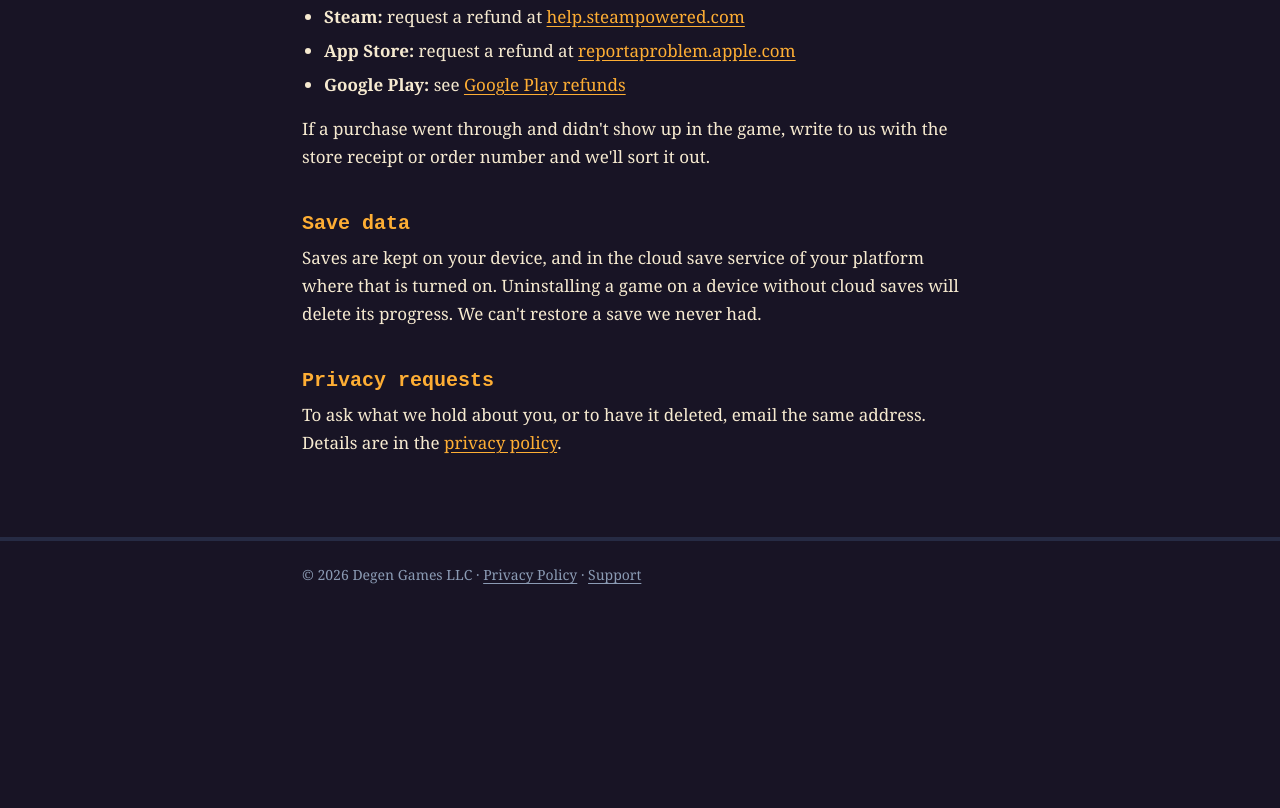
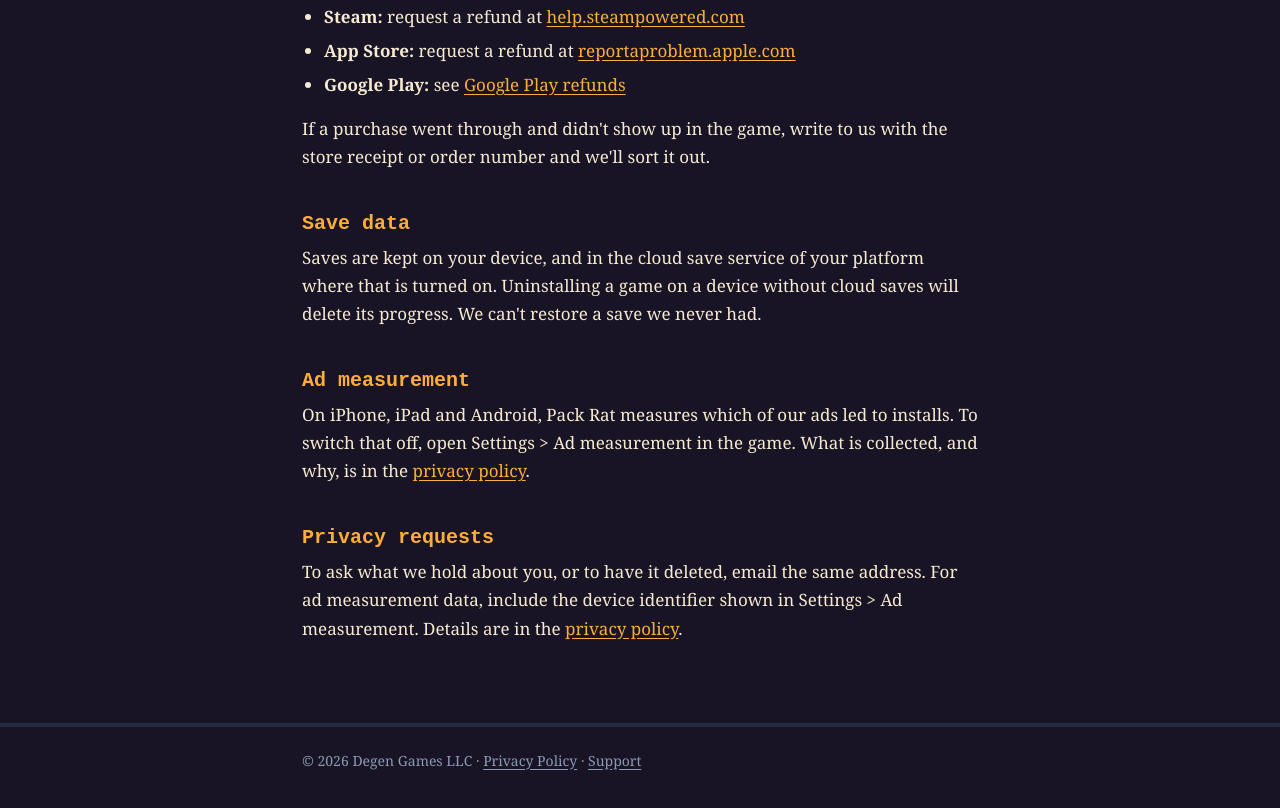
Before and after one commit to alex-castlist/degen-games-site, a plain HTML site: page support/index.html in a window 1280 px wide. Shown: the part 648-1456 px from the top of the page. Before the commit the page ends 1274 px from the top, so only its background shows below. Drawn offline with Linux system fonts and the light colour scheme.

Commit message:
Support page: how to turn off ad measurement

```diff
--- a/support/index.html
+++ b/support/index.html
@@ -45,8 +45,11 @@
   <h2>Save data</h2>
   <p>Saves are kept on your device, and in the cloud save service of your platform where that is turned on. Uninstalling a game on a device without cloud saves will delete its progress. We can't restore a save we never had.</p>
 
+  <h2>Ad measurement</h2>
+  <p>On iPhone, iPad and Android, Pack Rat measures which of our ads led to installs. To switch that off, open Settings &gt; Ad measurement in the game. What is collected, and why, is in the <a href="/privacy/#ad-measurement">privacy policy</a>.</p>
+
   <h2>Privacy requests</h2>
-  <p>To ask what we hold about you, or to have it deleted, email the same address. Details are in the <a href="/privacy/">privacy policy</a>.</p>
+  <p>To ask what we hold about you, or to have it deleted, email the same address. For ad measurement data, include the device identifier shown in Settings &gt; Ad measurement. Details are in the <a href="/privacy/">privacy policy</a>.</p>
 </main>
 
 <footer class="site">
```
